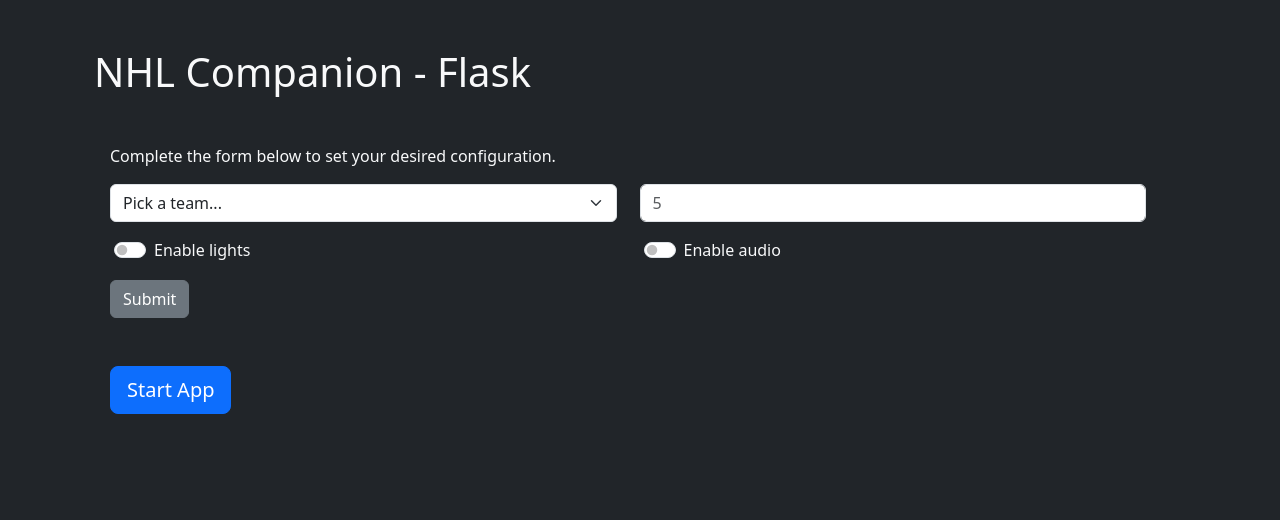
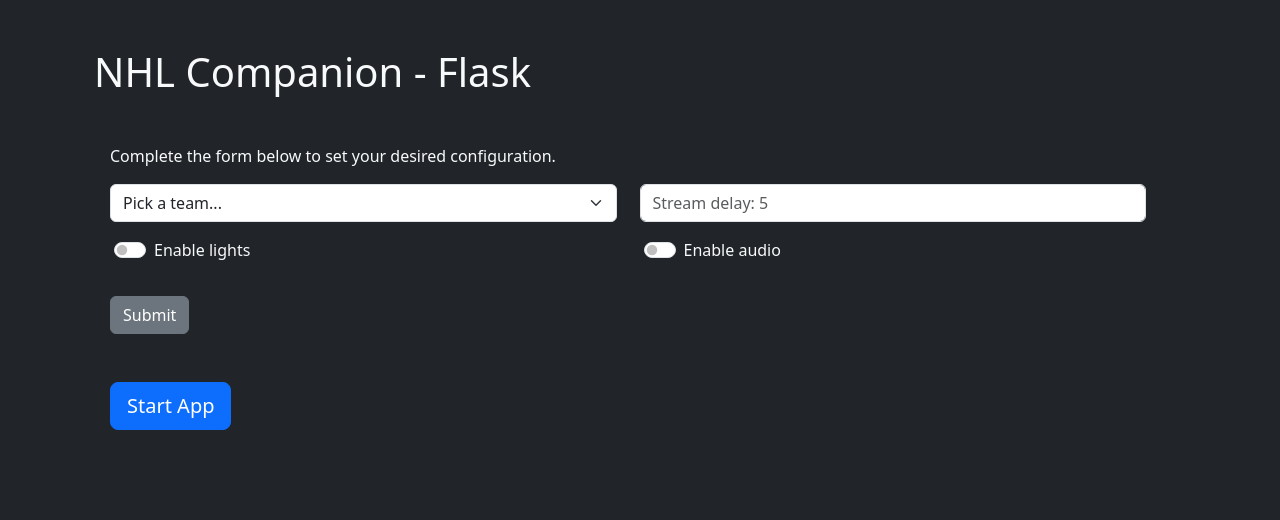
Before and after one commit to BrandonMiller18/nhl_companion-pi, a Flask app: page / in a window 1280 px wide. Shown: the top 520 px of the page. Run offline with Flask 3, Linux system fonts and the light colour scheme; parts of the project's set-up code (start-up, migrations or seed data) failed here and were passed over.

Commit message:
form style

```diff
--- a/templates/index.html
+++ b/templates/index.html
@@ -131,7 +131,7 @@
                         </select>
                     </div>
                     <div class="col">
-                        <input class="form-control col" type="text" placeholder="5" name="stream_delay" id="stream_delay">
+                        <input class="form-control col" type="text" placeholder="Stream delay: 5" name="stream_delay" id="stream_delay">
                     </div>
                 </div>
                 <div class="input-group row ms-1 my-3">
@@ -148,11 +148,11 @@
                         </label>
                       </div>
                 </div>
-                <div class="input-group row">
-                    <input type="text" class="form-control col m-3" name="led_count" id="led_count" placeholder="Input LED Count">
+                <div class="form-group row ms-1 mb-3">
+                        <input type="text" class="form-control w-25 mb-3" name="led_count" id="led_count" placeholder="Input LED Count">
                 </div>
+                <input class="btn btn-secondary" type="submit">
 
-                <input class="btn btn-secondary" type="submit">
             </form>
         </div>
         {% if data %}
```
